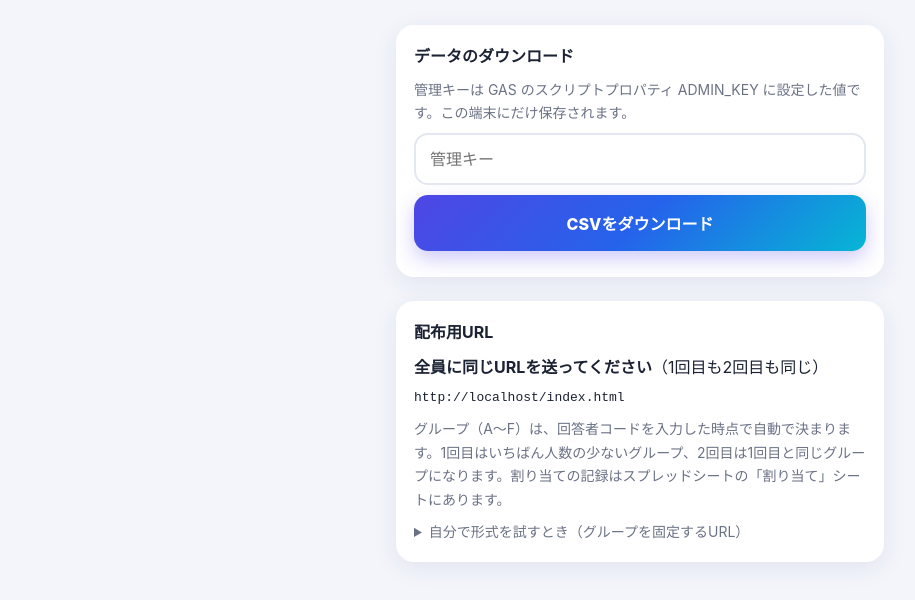
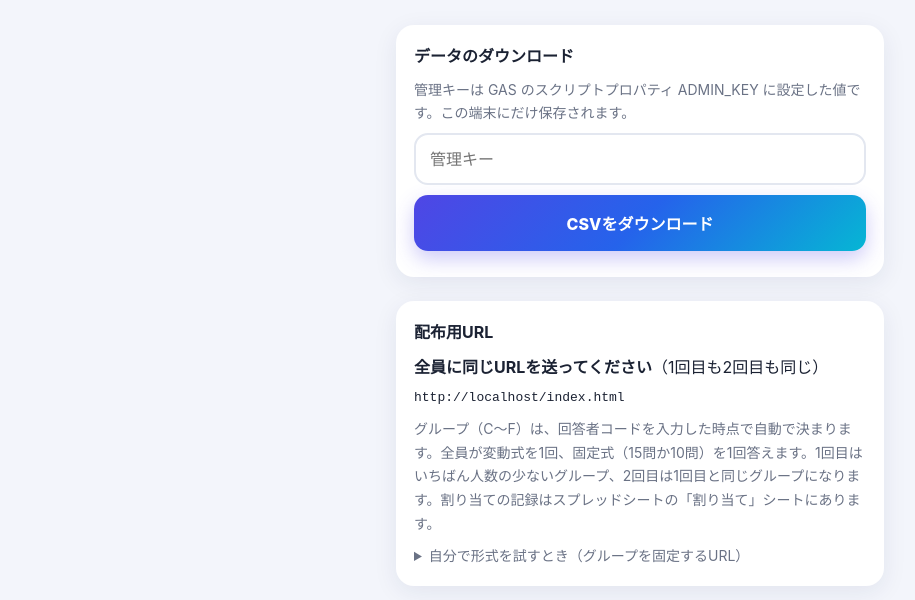
Before and after one commit to MUKAWATETSUTO/kennkyuu, a plain HTML site: page admin.html in a window 1280 px wide. Shown: the part 54-654 px from the top of the page, without its empty margins (0-915 px from the left). Drawn offline with Linux system fonts and the light colour scheme.

Commit message:
Add files via upload

```diff
--- a/admin.html
+++ b/admin.html
@@ -37,7 +37,7 @@
   const ML = { fixed15: "固定15問", fixed10: "固定10問", adaptive: "変動式" };
   document.getElementById("urls").innerHTML =
     `<p><b>全員に同じURLを送ってください</b>（1回目も2回目も同じ）<br><code>${base}</code></p>
-     <p class="sub">グループ（A〜F）は、回答者コードを入力した時点で自動で決まります。1回目はいちばん人数の少ないグループ、2回目は1回目と同じグループになります。割り当ての記録はスプレッドシートの「割り当て」シートにあります。</p>
+     <p class="sub">グループ（C〜F）は、回答者コードを入力した時点で自動で決まります。全員が変動式を1回、固定式（15問か10問）を1回答えます。1回目はいちばん人数の少ないグループ、2回目は1回目と同じグループになります。割り当ての記録はスプレッドシートの「割り当て」シートにあります。</p>
      <details><summary class="sub">自分で形式を試すとき（グループを固定するURL）</summary>` +
     Object.keys(MODES).map(g => `<p class="sub">グループ${g}（1回目 ${ML[MODES[g][1]]} → 2回目 ${ML[MODES[g][2]]}）<br><code>${base}?g=${g}</code></p>`).join("") +
     `</details>`;
--- a/config.js
+++ b/config.js
@@ -7,11 +7,11 @@ window.APP_CONFIG = {
   //   fixed10  … 固定式10問（全員が各軸2問ずつ）
   //   adaptive … 変動式（答えによって次の問題が変わる。各軸6問・計30問のストックから選んで出す。人によって10〜15問）
   // グループごとの形式（1回目, 2回目）。グループは回答者コードを入力した時点で自動で割り当てる
-  // （1回目＝いちばん人数の少ないグループ、2回目＝1回目と同じグループ）。URLの ?g=A〜F で固定することもできる（試すとき用）。
-  // 3形式から2つを選ぶ6通りの並びで、どの形式も1回目・2回目に2回ずつ出てくる（カウンターバランス）
+  // （1回目＝いちばん人数の少ないグループ、2回目＝1回目と同じグループ）。URLの ?g=C〜F で固定することもできる（試すとき用）。
+  // 全員が変動式を1回、固定式（15問か10問）を1回答える。変動式が先の人と後の人を半分ずつにする（カウンターバランス）
+  //   約20人なら各グループ5人 → 固定15問10人・固定10問10人・変動式20人
+  // 2026-11-25 変更：以前あった A（固定15→固定10）・B（固定10→固定15）は使わない
   MODE_BY_GROUP: {
-    A: { 1: "fixed15",  2: "fixed10"  },
-    B: { 1: "fixed10",  2: "fixed15"  },
     C: { 1: "fixed15",  2: "adaptive" },
     D: { 1: "adaptive", 2: "fixed15"  },
     E: { 1: "fixed10",  2: "adaptive" },
```
